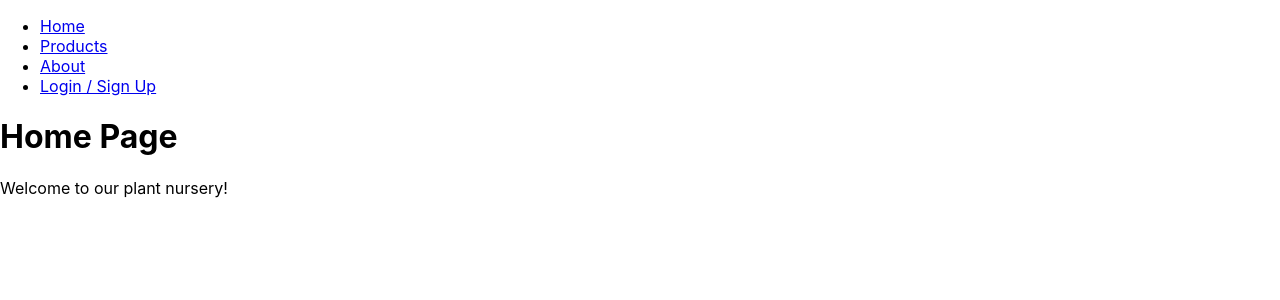
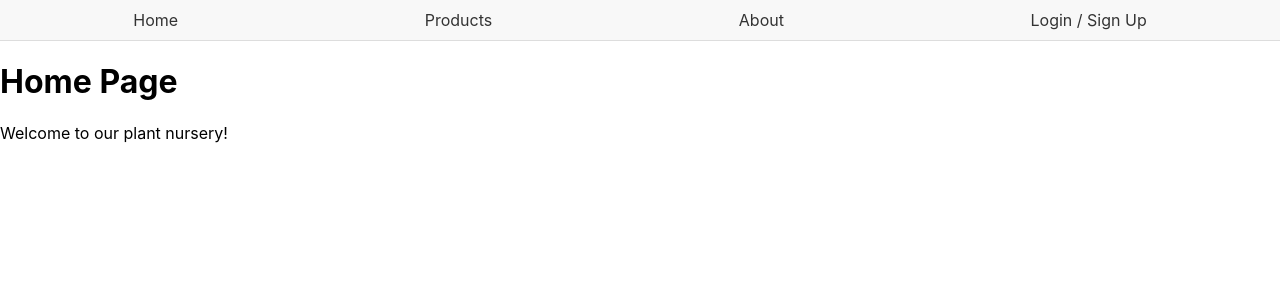
Before and after one commit to kingsuk-panda/nursery-website, a React (Create React App) app in the folder client/: page / in a window 1280 px wide. Shown: the top 300 px of the page. Built offline with nearby package versions, Linux system fonts and the light colour scheme.

Commit message:
Modified client/src/components/Navbar.js to use CSS module

```diff
--- a/client/src/components/Navbar.js
+++ b/client/src/components/Navbar.js
@@ -1,18 +1,19 @@
 import React from 'react';
 import { Link } from 'react-router-dom';
+import styles from './Navbar.module.css'; // Import the CSS module
 
 function Navbar() {
   return (
-    <nav>
-      <ul>
-        <li><Link to="/">Home</Link></li>
-        <li><Link to="/products">Products</Link></li>
-        <li><Link to="/about">About</Link></li>
-        <li>
-          {localStorage.getItem('user') ? ( // Check if user is logged in (example)
-            <Link to="/account">Account</Link>
+    <nav className={styles.nav}>  {/* Apply the nav style */}
+      <ul className={styles.ul}>   {/* Apply the ul style */}
+        <li className={styles.li}><Link to="/" className={styles.a}>Home</Link></li>  {/* Apply the li and a styles */}
+        <li className={styles.li}><Link to="/products" className={styles.a}>Products</Link></li>
+        <li className={styles.li}><Link to="/about" className={styles.a}>About</Link></li>
+        <li className={styles.li}>
+          {localStorage.getItem('user') ? (
+            <Link to="/account" className={styles.a}>Account</Link>
           ) : (
-            <Link to="/login">Login / Sign Up</Link>
+            <Link to="/login" className={styles.a}>Login / Sign Up</Link>
           )}
         </li>
       </ul>
```
